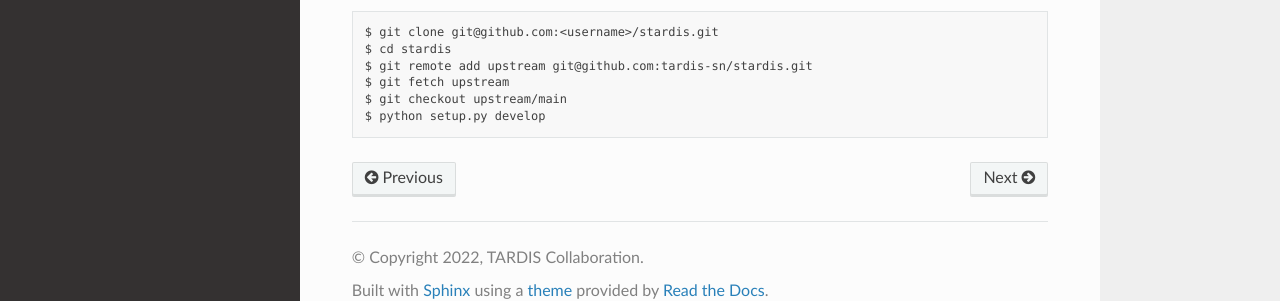
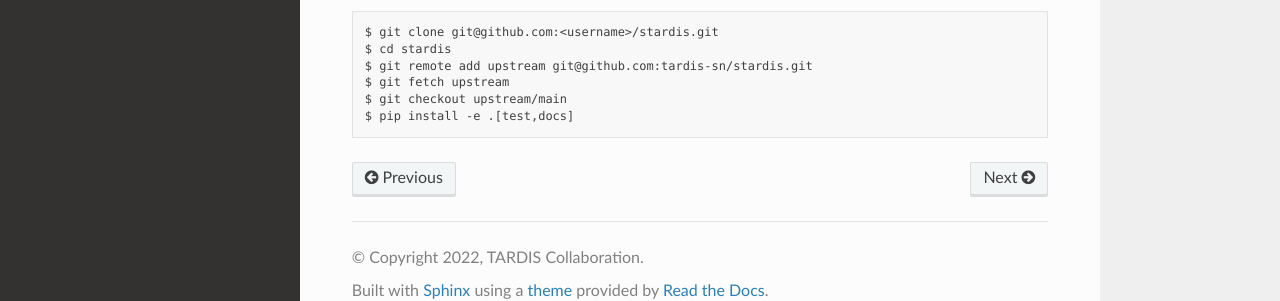
Before and after one commit to tardis-sn/stardis, a Sphinx documentation site: the page built from docs/installation.rst, in a window 1280 px wide and 900 px high, scrolled down 744 px. Shown: the part 573-874 px from the top of the window. Built offline with Sphinx 7.4.7 and the Read the Docs theme 2.0.0, drawn with Linux system fonts in a browser that asks for light colours; the version number could not be read and is left out.

Commit message:
Update installation instructions

```diff
--- a/docs/installation.rst
+++ b/docs/installation.rst
@@ -70,4 +70,4 @@ and then run the following in the terminal:
    $ git remote add upstream git@github.com:tardis-sn/stardis.git
    $ git fetch upstream
    $ git checkout upstream/main
-   $ python setup.py develop
+   $ pip install -e .[test,docs]
```
